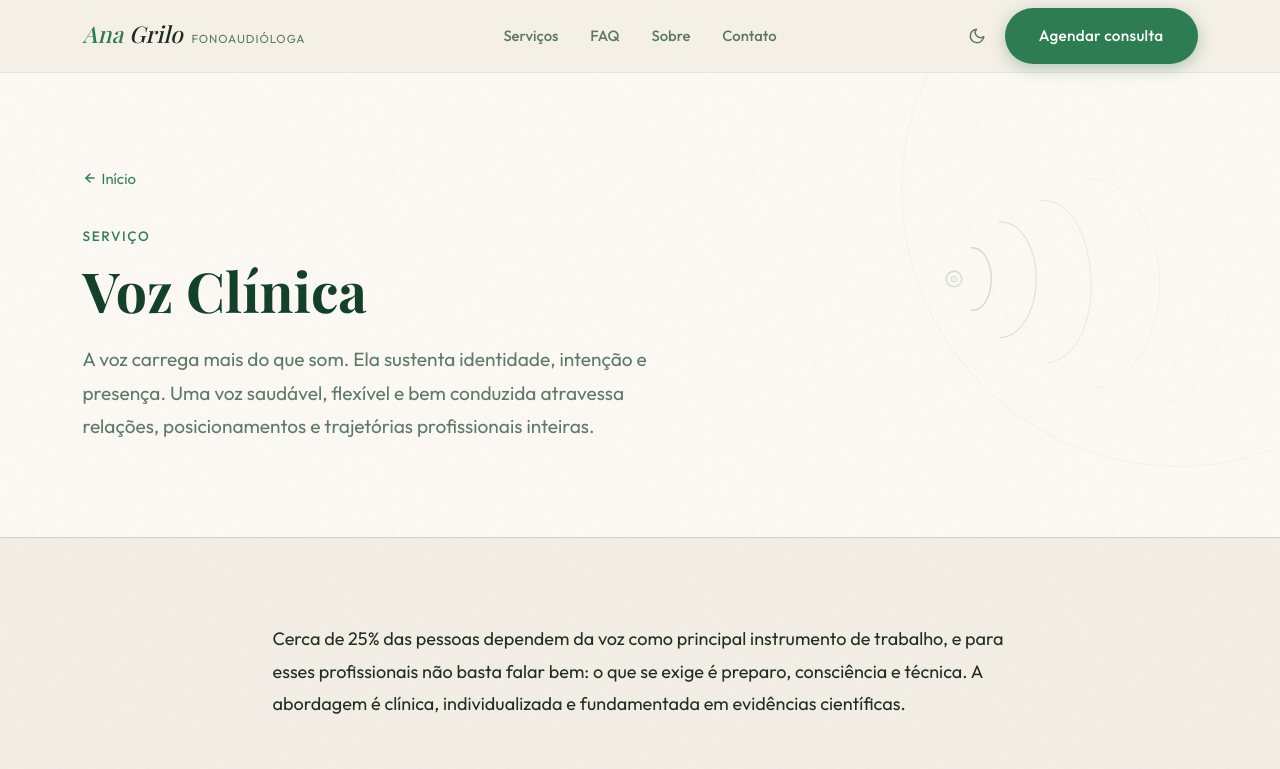
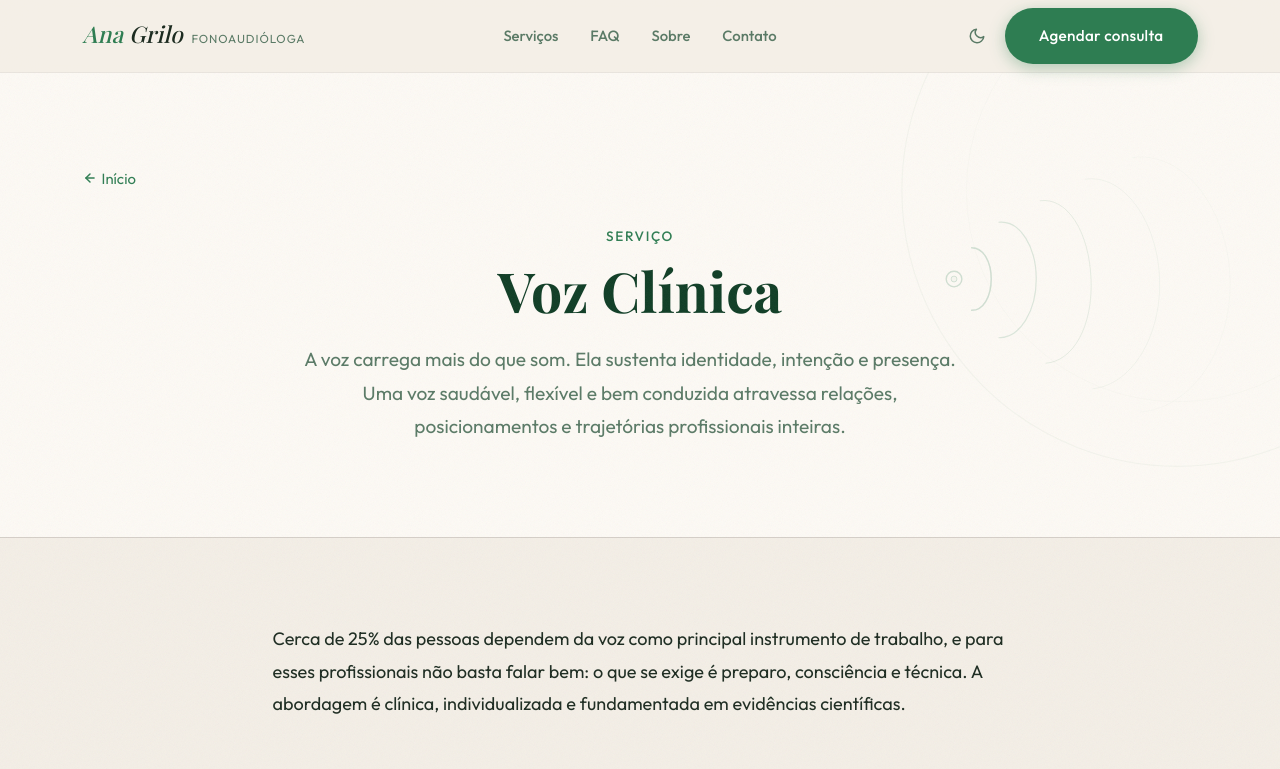
Before and after one commit to jlopesss/site-ana-grilo, a plain HTML site: page voz-clinica.html in a window 1280 px wide. Shown: the top 769 px of the page. Drawn offline with nearby package versions, Linux system fonts and the light colour scheme; a web font is replaced by a local one.

Commit message:
UX: centraliza título e subtítulo no hero das páginas de serviço
Co-Authored-By: Claude Sonnet 4.6 <noreply@anthropic.com>

```diff
--- a/css/style.css
+++ b/css/style.css
@@ -2028,7 +2028,9 @@ footer {
 }
 
 .sp-hero__text {
-  max-width: 600px;
+  max-width: 700px;
+  margin: 0 auto;
+  text-align: center;
 }
 
 /* Organic arts no hero das páginas de serviço */
@@ -2080,6 +2082,7 @@ footer {
   font-size: 0.875rem;
   color: var(--color-muted);
   margin-bottom: 2rem;
+  text-align: left;
 }
 
 .sp-breadcrumb a {
```
